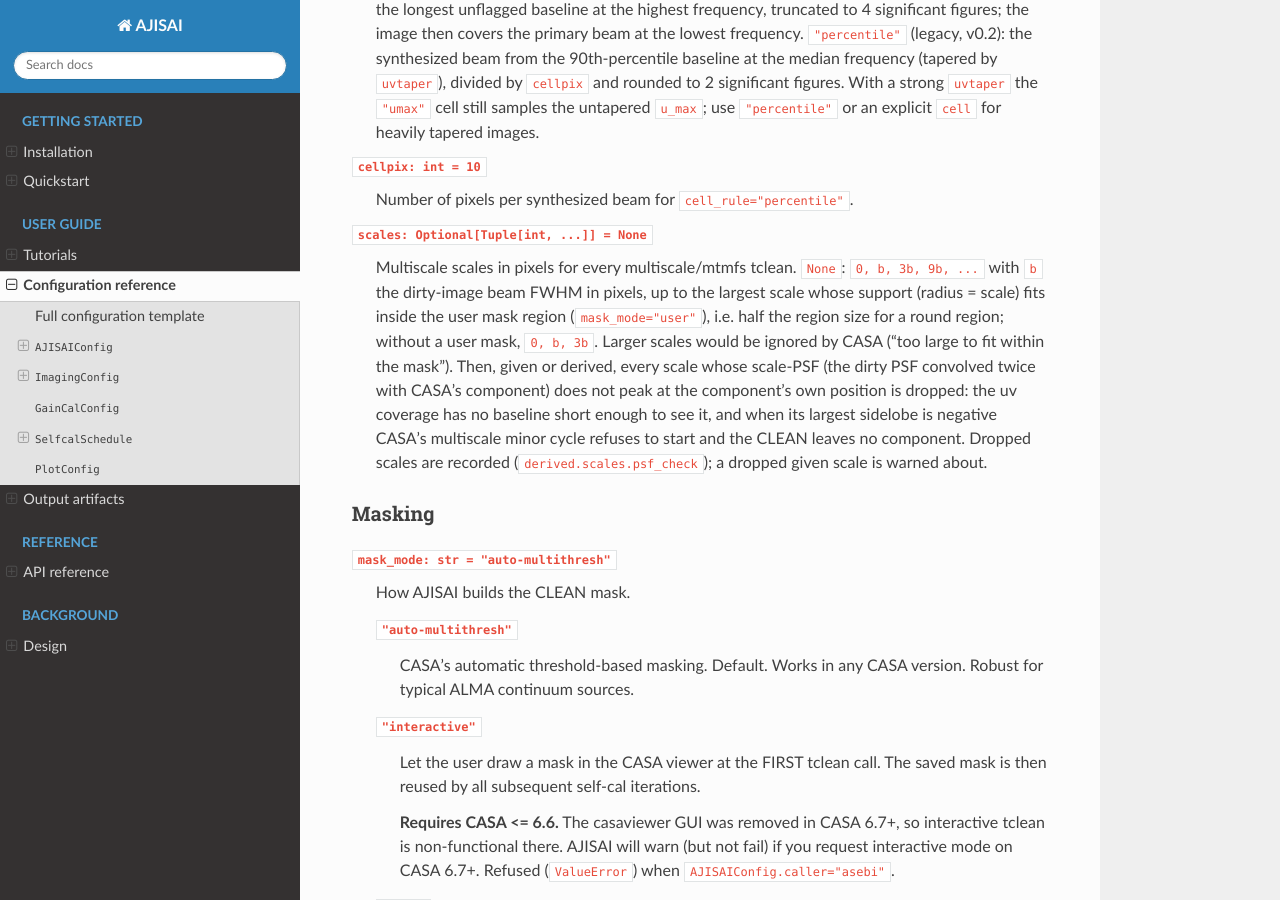
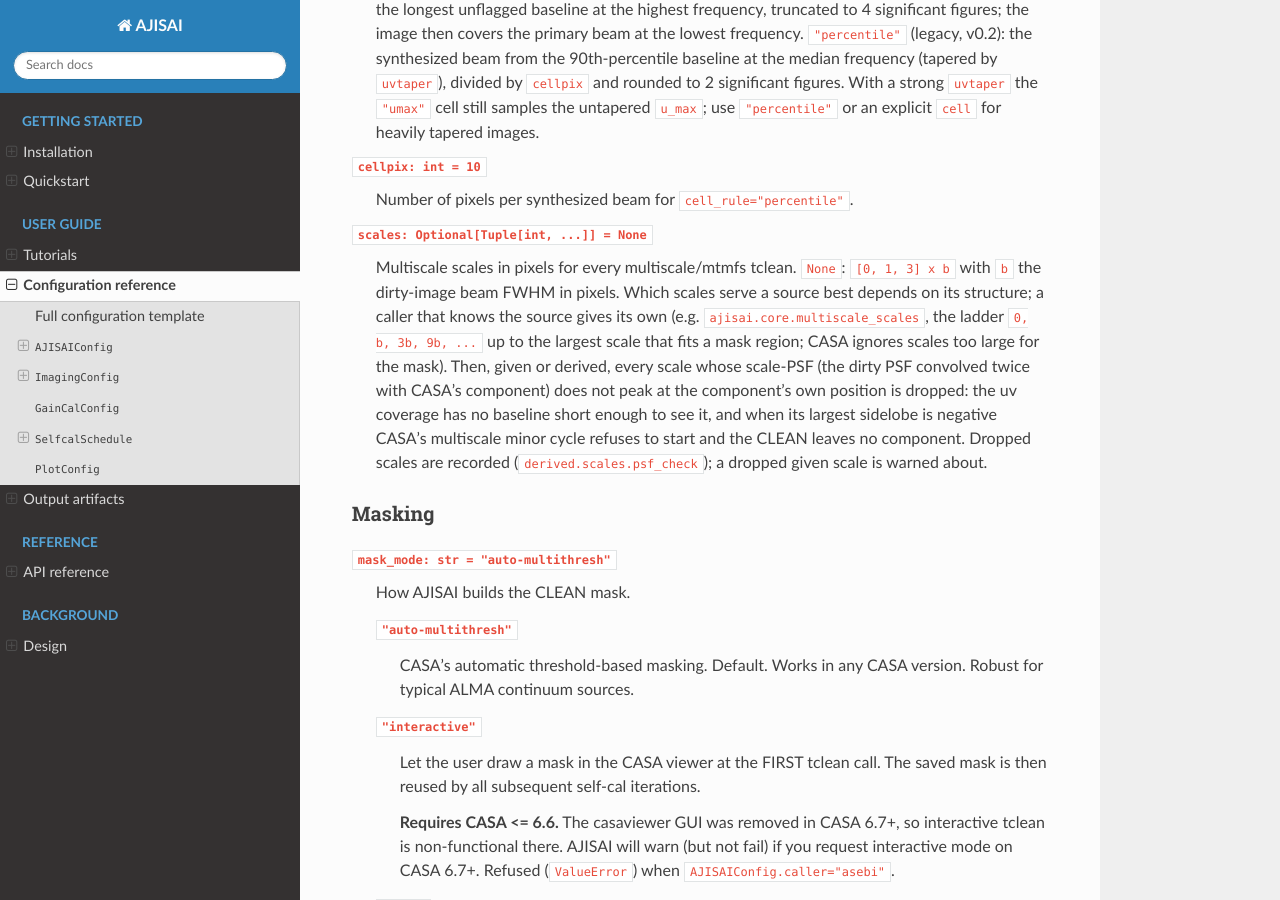
Before and after one commit to Y-Masayuki/AJISAI, a Sphinx documentation site: the page built from docs/configuration.md, in a window 1280 px wide and 900 px high, scrolled down 5483 px. Built offline with Sphinx 7.4.7 and the Read the Docs theme 3.1.0, drawn with Linux system fonts in a browser that asks for light colours.

Commit message:
Default multiscale scales back to [0, 1, 3] x beam; no empty-model check for niter = 0
- The default scales are again [0, 1, 3] x the dirty beam (the v0.2 rule).
  The mask-bounded ladder (multiscale_scales) stays available to callers but
  is no longer the default: which scales serve a source best depends on its
  structure, the ladder had been tested on one source only, and on a single
  long-baseline EB it reached scales the uv coverage does not see. The
  scale-PSF check stays for given and default scales.
- _make_initial_clean: the empty-model check runs only when niter > 0. A
  niter = 0 dirty image (ASEBI's bootstrap image through image()) has no
  model; b398975 stopped every such run (regression found by ASEBI's tests).
- Tests: default scales, given unseen scales dropped with a warning, niter 0.

```diff
--- a/docs/configuration.md
+++ b/docs/configuration.md
@@ -270,11 +270,11 @@ the lines you need.
 
 `scales: Optional[Tuple[int, ...]] = None`
 :   Multiscale scales in pixels for every multiscale/mtmfs tclean. `None`:
-    `0, b, 3b, 9b, ...` with `b` the dirty-image beam FWHM in pixels, up to
-    the largest scale whose support (radius = scale) fits inside the user
-    mask region (`mask_mode="user"`), i.e. half the region size for a round
-    region; without a user mask, `0, b, 3b`. Larger scales would be ignored
-    by CASA ("too large to fit within the mask"). Then, given or derived,
+    `[0, 1, 3] x b` with `b` the dirty-image beam FWHM in pixels. Which
+    scales serve a source best depends on its structure; a caller that knows
+    the source gives its own (e.g. `ajisai.core.multiscale_scales`, the ladder
+    `0, b, 3b, 9b, ...` up to the largest scale that fits a mask region; CASA
+    ignores scales too large for the mask). Then, given or derived,
     every scale whose scale-PSF (the dirty PSF convolved twice with CASA's
     component) does not peak at the component's own position is dropped:
     the uv coverage has no baseline short enough to see it, and when its
```
Also changed, not shown: CHANGELOG.md (+14 -8 lines), docs/design.md (+3 -3 lines), 3 other files.
